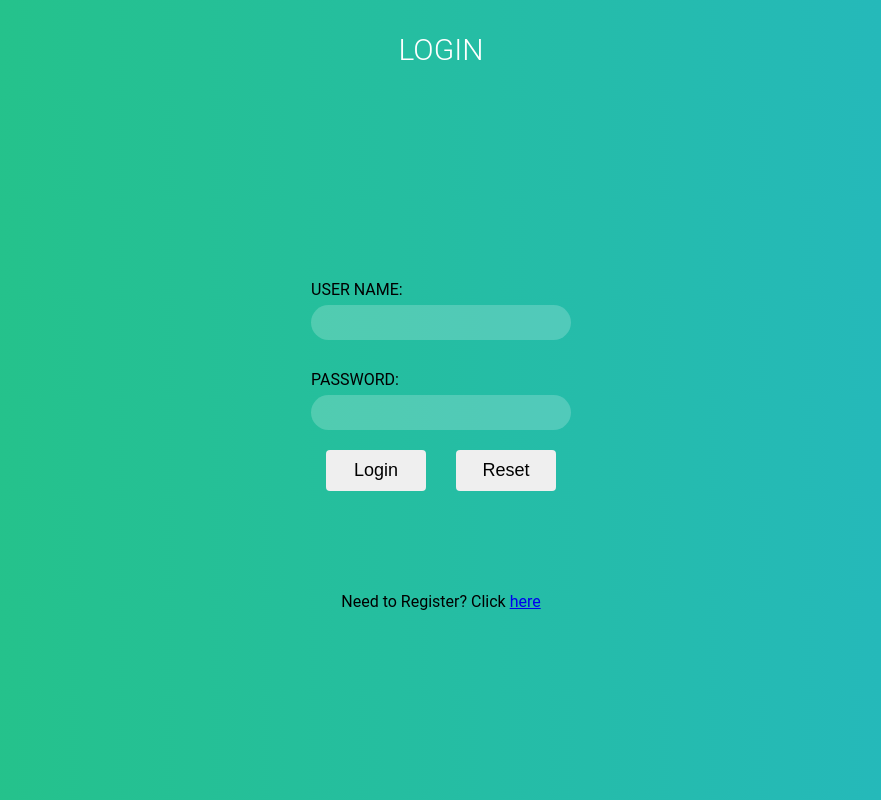
After one commit to ikazreal21/Nutrition-App, a Django app: page /login/ in a window 1280 px wide. The commit adds this page. Shown: the whole page, without its empty margins (199-1080 px from the left). Run offline with Django 3.2, Linux system fonts and the light colour scheme.

Commit message:
Login and Registration Created And Other Bug Fix

```diff
--- a/requirements.txt
+++ b/requirements.txt
@@ -9,6 +9,7 @@ mypy-extensions==0.4.3
 pathspec==0.8.1
 psycopg2-binary==2.8.6
 pytz==2021.1
+random2==1.0.1
 regex==2021.4.4
 sqlparse==0.4.1
 toml==0.10.2
--- a/static/css/main.css
+++ b/static/css/index.css
@@ -108,6 +108,23 @@ h1 {
   margin-bottom: 15px;
 }
 
+p{
+    text-align: center;
+}
+
+
+.message {
+  width: 100%;
+  height: 35px;
+  padding: 3px;
+  border: none;
+  border-radius: 20px;
+  margin-bottom: 20px;
+  background: rgba(255, 255, 255, 0.2);
+}
+
+
+
 table {
   width: 90%;
   margin: auto;
@@ -157,7 +174,7 @@ td {
 }
 
 .center {
-  padding-top: 10rem;
+  padding-top: 15rem;
   text-align: center;
 }
 
@@ -240,8 +257,10 @@ option {
   text-align: center;
 }
 
+
 input[type="text"],
 input[type="password"],
+input[type="email"],
 input[type="number"],
 textarea {
   width: 100%;
@@ -252,6 +271,7 @@ textarea {
   margin-bottom: 20px;
   background: rgba(255, 255, 255, 0.2);
 }
+
 
 label {
   padding-top: 5px !important;
--- a/task/models.py
+++ b/task/models.py
@@ -1,8 +1,11 @@
 from django.db import models
+from django.contrib.auth.models import User
+
 
 # Create your models here.
 
 class Nutrient(models.Model):
+    user = models.ForeignKey(User, on_delete=models.CASCADE, null=True, blank=True)
     foodname = models.CharField(max_length=200)
     cal = models.IntegerField()
     protien = models.FloatField(max_length=20)
--- a/task/templates/task/dashboard.html
+++ b/task/templates/task/dashboard.html
@@ -4,5 +4,6 @@
 <div class="center">
 	<a href="{% url 'food' %}" class="button">Calculation</a>
 	<a href="{% url 'foodlist' %}" class="button">Food List</a>
+	<a href="{% url 'logout' %}" class="button">Logout, {{request.user}}</a>
 </div>
 {% endblock %}
--- a/task/templates/task/foodlist.html
+++ b/task/templates/task/foodlist.html
@@ -30,7 +30,7 @@
       <td>{{in.vita}}</td>
       <td>{{in.calcium}}</td>
       <td>
-        <a href="{% url 'deleteFood' in.id  %}" class="crud">DELETE</a>
+        <a href="{% url 'deleteFood'  in.id  %}" class="crud">DELETE</a>
       </td>
       <td>
         <a href="{% url 'updateFood' in.id %}" class="crud">EDIT</a>
--- /dev/null
+++ b/task/templates/task/login.html
@@ -0,0 +1,22 @@
+{% extends 'task/main.html' %}
+{% block content %}
+<h1>Login</h1>
+<div class="section-delete">
+	<form action="" method="POST">
+	{% csrf_token %}
+	 <label>User Name: </label>
+	 <input type="text" name="username">
+	 <label>Password: </label>
+	 <input type="password" name="password">
+	 <div class="btn-flex">
+      <button type="submit" class="btn">Login</button>
+      <button type="reset" class="btn">Reset</button>
+    </div>
+    {% for i in messages %}
+    <p class="message">{{i}}</p>
+   	{% endfor %}
+    <p>Need to Register? Click <a href="{% url 'register' %}">here</a></p>
+</form>
+</div>
+
+{% endblock %}
--- a/task/templates/task/main.html
+++ b/task/templates/task/main.html
@@ -8,12 +8,13 @@
     <link
       rel="stylesheet"
       type="text/css"
-      href="{% static '/css/main.css' %}"
+      href="{% static 'css/index.css' %}"
     />
     <link rel="icon" href="{% static '/image/favicon.ico' %}" type="image/x-icon">
-    <title>Nutrition</title>
+    <title>Nutrition App</title>
   </head>
   <body>
-    {% block content %} {% endblock %}
+    {% block content %}
+    {% endblock %}
   </body>
 </html>
--- a/task/urls.py
+++ b/task/urls.py
@@ -2,11 +2,17 @@ from django.urls import path
 from . import views
 
 urlpatterns = [
+    path('register/', views.registerPage, name='register'),
+    path('login/', views.loginPage, name='login'),
+    path('logout/', views.logoutPage, name='logout'),
+
+
+
     path('', views.Index, name='dashboard'),
     path('compute', views.Calc,  name="food"),
     path('nutri', views.Nutrients, name="nutri"),
-    path('foodlist', views.Foodlist, name="foodlist"),
-    path('addfood', views.AddFood, name="addfood"),
+    path('foodlist/', views.Foodlist, name="foodlist"),
+    path('addfood/', views.AddFood, name="addfood"),
     path("update/<str:pk>", views.UpFood, name="updateFood"),
     path("delete/<str:pk>", views.DelFood, name="deleteFood"),
 
--- a/task/views.py
+++ b/task/views.py
@@ -1,6 +1,14 @@
 from django.shortcuts import render, redirect
 from django.utils.datastructures import MultiValueDictKeyError
 from django.http import HttpResponse
+from django.contrib.auth.forms import UserCreationForm
+from django.contrib import messages
+from django.contrib.auth import authenticate, login, logout
+
+from django.contrib.auth.decorators import login_required
+
+
+
 from .models import *
 from .forms import *
 
@@ -23,15 +31,58 @@ def is_number(s):
         return False
 
 
+def registerPage(request):
+    if request.user.is_authenticated:
+        return redirect('dashboard')
+    else:
+        form = CreateUserForm()
+        if request.method == 'POST':
+            form = CreateUserForm(request.POST)
+            if form.is_valid():
+                form.save()
+                user = form.cleaned_data.get('username')
+                messages.success(request, "Account Created For " + user)
+                return redirect('login')
+
+        context = {"form": form}
+        return render(request, "task/register.html", context)
+
+
+
+def loginPage(request):
+    if request.user.is_authenticated:
+        return redirect('dashboard')
+    else:
+        if request.method == 'POST':
+           username = request.POST.get('username')
+           password = request.POST.get('password')
+           user = authenticate(request, username=username, password=password)
+           if user is not None:
+            login(request, user)
+            return redirect('dashboard')
+           else:
+            messages.info(request, "Username or Password is Incorrect")
+
+    context = {}
+    return render(request, "task/login.html", context)
+
+
+def logoutPage(request):
+    logout(request)
+    return redirect('login')
+
+
+@login_required(login_url='login')
 def Index(request):
     return render(request, "task/dashboard.html")
 
 
+@login_required(login_url='login')
 def Calc(request):
-    food = Nutrient.objects.all()
+    food = Nutrient.objects.filter(user=request.user)
     return render(request, "task/compute.html", {"food": food})
 
-
+@login_required(login_url='login')
 def Nutrients(request):
     try:
         quantity1 = request.POST['quantity1']
@@ -150,24 +201,24 @@ def Nutrients(request):
     # context = {'form': nutriform, 'nutri': nutri}
     # return render(request, "task/food.html", context)
 
-
+@login_required(login_url='login')
 def Foodlist(request):
-    food = Nutrient.objects.all()
+    food = Nutrient.objects.filter(user=request.user)
     return render(request, "task/foodlist.html", {'food': food})
 
-
+@login_required(login_url='login')
 def AddFood(request):
-    food = Nutrient.objects.all()
     foodform = NutrientsForm()
     if request.method == 'POST':
         foodform = NutrientsForm(request.POST)
         if foodform.is_valid():
+            foodform.save(commit=False).user = request.user
             foodform.save()
         return redirect("foodlist")
-    context = {'form': foodform, 'food': food}
+    context = {'form': foodform}
     return render(request, "task/create.html", context)
 
-
+@login_required(login_url='login')
 def UpFood(request, pk):
     food = Nutrient.objects.get(id=pk)
     foodform = NutrientsForm(instance=food)
@@ -179,7 +230,7 @@ def UpFood(request, pk):
         return redirect('foodlist')
     return render(request, "task/update.html", {'form': foodform})
 
-
+@login_required(login_url='login')
 def DelFood(request, pk):
     food = Nutrient.objects.get(id=pk)
     if request.method == 'POST':
```
Also changed, not shown: task/forms.py (+10 -0 lines), task/templates/task/register.html (added, +23 -0 lines), db.sqlite3, task/migrations/0005_nutrient_user.py (added), task/migrations/0006_nutrient_randid.py (added), task/migrations/0007_alter_nutrient_randid.py (added), task/migrations/0008_remove_nutrient_randid.py (added), task/migrations/0009_nutrient_randid.py (added), task/migrations/0010_remove_nutrient_randid.py (added).
